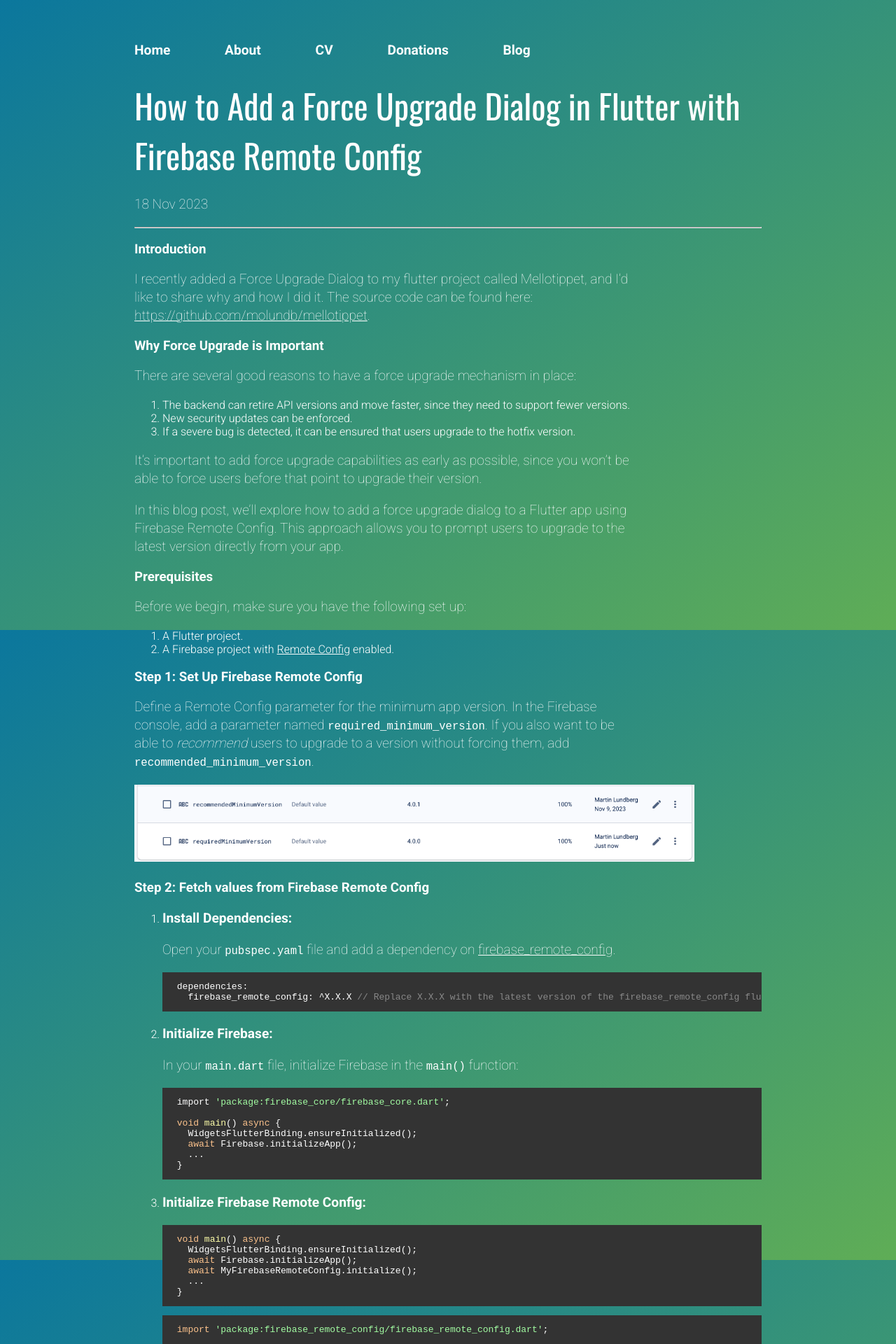
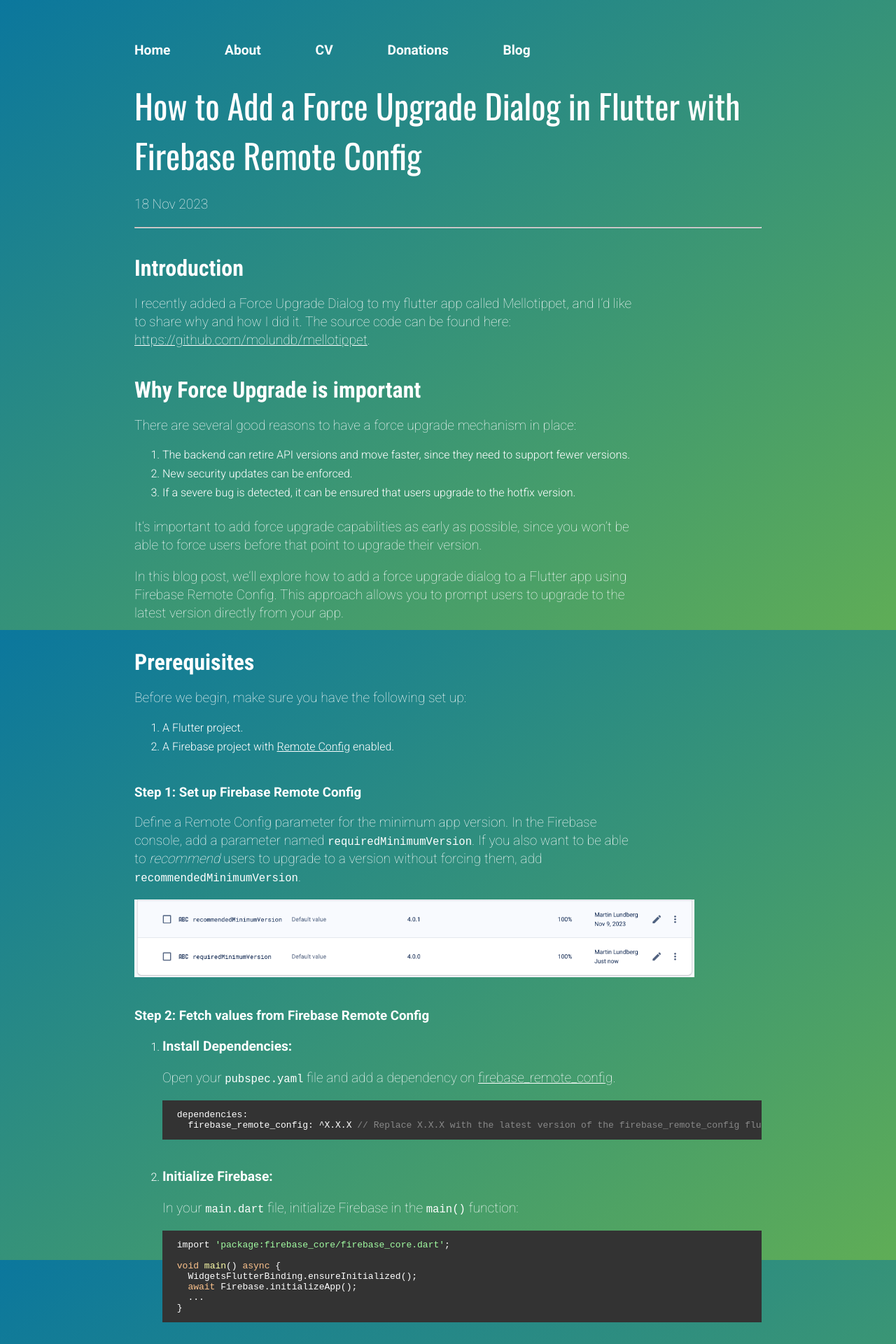
Before and after one commit to molundb/molundb.github.io, a Jekyll site: the page built from _posts/2023-11-18-how-to-add-a-force-upgrade-dialog-in-flutter-with-firebase-remote-config.md, in a window 1280 px wide. Shown: the top 1920 px of the page at 70% size. Built offline with Jekyll 4.4.1, drawn with Linux system fonts in a browser that asks for light colours; nearby versions of some CDN libraries; some of the changed text lies outside the part shown.

Commit message:
styling and minor improvements

````diff
--- a/_posts/2023-11-18-how-to-add-a-force-upgrade-dialog-in-flutter-with-firebase-remote-config.md
+++ b/_posts/2023-11-18-how-to-add-a-force-upgrade-dialog-in-flutter-with-firebase-remote-config.md
@@ -7,11 +7,11 @@ title: "How to Add a Force Upgrade Dialog in Flutter with Firebase Remote Config
 {% assign filename = page.id | split: "/" | last %}
 {% assign asset_path = "/assets/images/blog/" | append: date | append: "/" | append: filename %}
 
-### Introduction
+## Introduction
 
-I recently added a Force Upgrade Dialog to my flutter project called Mellotippet, and I'd like to share why and how I did it. The source code can be found here: <a href="https://github.com/molundb/mellotippet">https://github.com/molundb/mellotippet</a>.
+I recently added a Force Upgrade Dialog to my flutter app called Mellotippet, and I'd like to share why and how I did it. The source code can be found here: <a href="https://github.com/molundb/mellotippet">https://github.com/molundb/mellotippet</a>.
 
-### Why Force Upgrade is Important
+## Why Force Upgrade is important
 
 There are several good reasons to have a force upgrade mechanism in place:
 
@@ -23,16 +23,16 @@ It's important to add force upgrade capabilities as early as possible, since you
 
 In this blog post, we'll explore how to add a force upgrade dialog to a Flutter app using Firebase Remote Config. This approach allows you to prompt users to upgrade to the latest version directly from your app.
 
-### Prerequisites
+## Prerequisites
 
 Before we begin, make sure you have the following set up:
 
 1. A Flutter project.
 2. A Firebase project with <a href="https://firebase.google.com/docs/remote-config">Remote Config</a> enabled.
 
-### Step 1: Set Up Firebase Remote Config
+### Step 1: Set up Firebase Remote Config
 
-Define a Remote Config parameter for the minimum app version. In the Firebase console, add a parameter named `required_minimum_version`. If you also want to be able to _recommend_ users to upgrade to a version without forcing them, add `recommended_minimum_version`.
+Define a Remote Config parameter for the minimum app version. In the Firebase console, add a parameter named `requiredMinimumVersion`. If you also want to be able to _recommend_ users to upgrade to a version without forcing them, add `recommendedMinimumVersion`.
 
 ![image tooltip]({{asset_path}}/firebase-remote-config-versions.png){:width="800px"}
 
@@ -87,16 +87,16 @@ Define a Remote Config parameter for the minimum app version. In the Firebase co
           ),
         );
 
-        // These will be used before the values are fetched from Firebase remote config.
+        // These will be used before the values are fetched from Firebase Remote Config.
         await remoteConfig.setDefaults(const {
           'requiredMinimumVersion': '4.0.0',
           'recommendedMinimumVersion': '4.0.0',
         });
 
-        // Fetch the values from Firebase remote config
+        // Fetch the values from Firebase Remote Config
         await remoteConfig.fetchAndActivate();
 
-        // Optional: listen for and activate changes to the Firebase remote config values
+        // Optional: listen for and activate changes to the Firebase Remote Config values
         remoteConfig.onConfigUpdated.listen((event) async {
           await remoteConfig.activate();
         });
@@ -111,7 +111,7 @@ Define a Remote Config parameter for the minimum app version. In the Firebase co
     }
     ```
 
-### Step 3: Get the user's current app version
+## Step 3: Get the user's current app version
 
 To be able to know if the user has an outdated version, we need to know their current version. To achieve this, we'll use <a href="https://pub.dev/packages/package_info_plus">package_info_plus</a>.
 
@@ -154,7 +154,7 @@ To be able to know if the user has an outdated version, we need to know their cu
     }
     ```
 
-### Step 4: Define Force Upgrade Logic
+## Step 4: Define Force Upgrade Logic
 
 Now that we have both the Remote Config version and the user's version, we can compare them to determine if we should show an upgrade dialog.
 
@@ -226,7 +226,7 @@ Now that we have both the Remote Config version and the user's version, we can c
     }
     ```
 
-2. **Display the force upgrade dialog**
+2. **Display the force upgrade dialog:**
 
     Show the force upgrade dialog if the app version is lower than either the required or recommended min version.
 
@@ -272,7 +272,7 @@ Now that we have both the Remote Config version and the user's version, we can c
     }
     ```
 
-### Step 5 (optional): Open App Store / Google Play Store
+## Step 5 (optional): Open App Store / Google Play Store
 
 To make it easy for users to update their apps, make the "Update" button launch the App store on iOS devices and Google Play Store on Android devices.
 
@@ -287,23 +287,24 @@ To make it easy for users to update their apps, make the "Update" button launch
 
 2. **Launch App/Play store**
 
-    Launch the App store on iOS devices and Google Play Store on Android devices
+    Launch the App store on iOS devices and Google Play Store on Android devices.
 
     ```dart
     void _launchAppOrPlayStore() {
+        final appId = Platform.isAndroid ? 'YOUR_ANDROID_PACKAGE_ID' : 'YOUR_IOS_APP_ID';
         final url = Uri.parse(
           Platform.isAndroid
-              ? "https://play.google.com/store/apps"
-              : "https://apps.apple.com/",
+              ? "market://details?id=$appId"
+              : "https://apps.apple.com/app/id$appId",
         );
         launchUrl(
           url,
           mode: LaunchMode.externalApplication,
         );
-      }
+    }
     ```
 
-### Step 6: Use ForceUpgradePage
+## Step 6: Use ForceUpgradePage
 
 Decide when you want to display the force upgrade dialog. Usually this is done as one of the first things in the app. In my case I set ForceUpgradeApp as the widget of the home parameter of my MaterialApp.
 
@@ -324,16 +325,16 @@ Widget build(BuildContext context) {
 }
 ```
 
-### Step 7: Run and test the app
+## Step 7: Run and test the app
 
 Run and test the app manually on both iOS and Android. Try different values for `requiredMinimumVersion` and `recommendedMinimumVersion` to verify that everything works as expected.
 
-Required and recommended dialogs
+*Required and recommended dialogs*
 
 ![image tooltip]({{asset_path}}/force-upgrade-dialog-required.png){:width="250px"}
 ![image tooltip]({{asset_path}}/force-upgrade-dialog-recommended.png){:width="250px"}
 
 
-### Outro
+## Outro
 
-This is the tutorial I wish I had when implementing this myself. I hope it can be helpful to someone. I'll post a link to Mellotippet project as soon as I've made it public. The source code can be found here: <a href="https://github.com/molundb/mellotippet">https://github.com/molundb/mellotippet</a>.
+I hope this tutorial is helpful. The source code can be found here: <a href="https://github.com/molundb/mellotippet">https://github.com/molundb/mellotippet</a>.
--- a/_sass/main.scss
+++ b/_sass/main.scss
@@ -50,10 +50,22 @@ h1 {
 }
 h2 {
   font-family: "Roboto Condensed", "Sans-Serif";
+  font-size: 2em;
+  margin-block-start: 1.2em;
+  margin-block-end: 0.4em;
+}
+div.post h3 {
+  margin-block-start: 2em;
+}
+div.post li {
+  padding-bottom: 8px;
+}
+h3.italic {
+  font-family: "Roboto Condensed", "Sans-Serif";
   font-size: 1.25em;
   font-style: italic;
 }
-h2.role-and-company,
+h3.role-and-company,
 th {
   font-family: "Roboto", "Sans-Serif";
   font-weight: bold;
@@ -120,7 +132,7 @@ td:last-child {
 }
 
 .current-menu-item {
-    text-decoration: underline;
+  text-decoration: underline;
 }
 
 .blog-title {
--- a/about/index.html
+++ b/about/index.html
@@ -5,7 +5,7 @@ title: About
 
 <div class="about">
   <h1>About Me</h1>
-  <h2>Biography</h2>
+  <h3 class="italic">Biography</h3>
   <p>
     I was born in Sweden in 1994 and raised in the small city of Borlänge. When
     I was 18 years old I moved to Linköping to study Computer Engineering at
@@ -22,7 +22,7 @@ title: About
   </p>
   <br />
   <br />
-  <h2>Hobbies</h2>
+  <h3 class="italic">Hobbies</h3>
   <p class="hobbies">
     I am very interested in what it means to live a good life. Stoicism is the
     life philosophy I resonate with most. My aspiration is to live an exciting,
````
Also changed, not shown: cv/index.html (+18 -18 lines).
